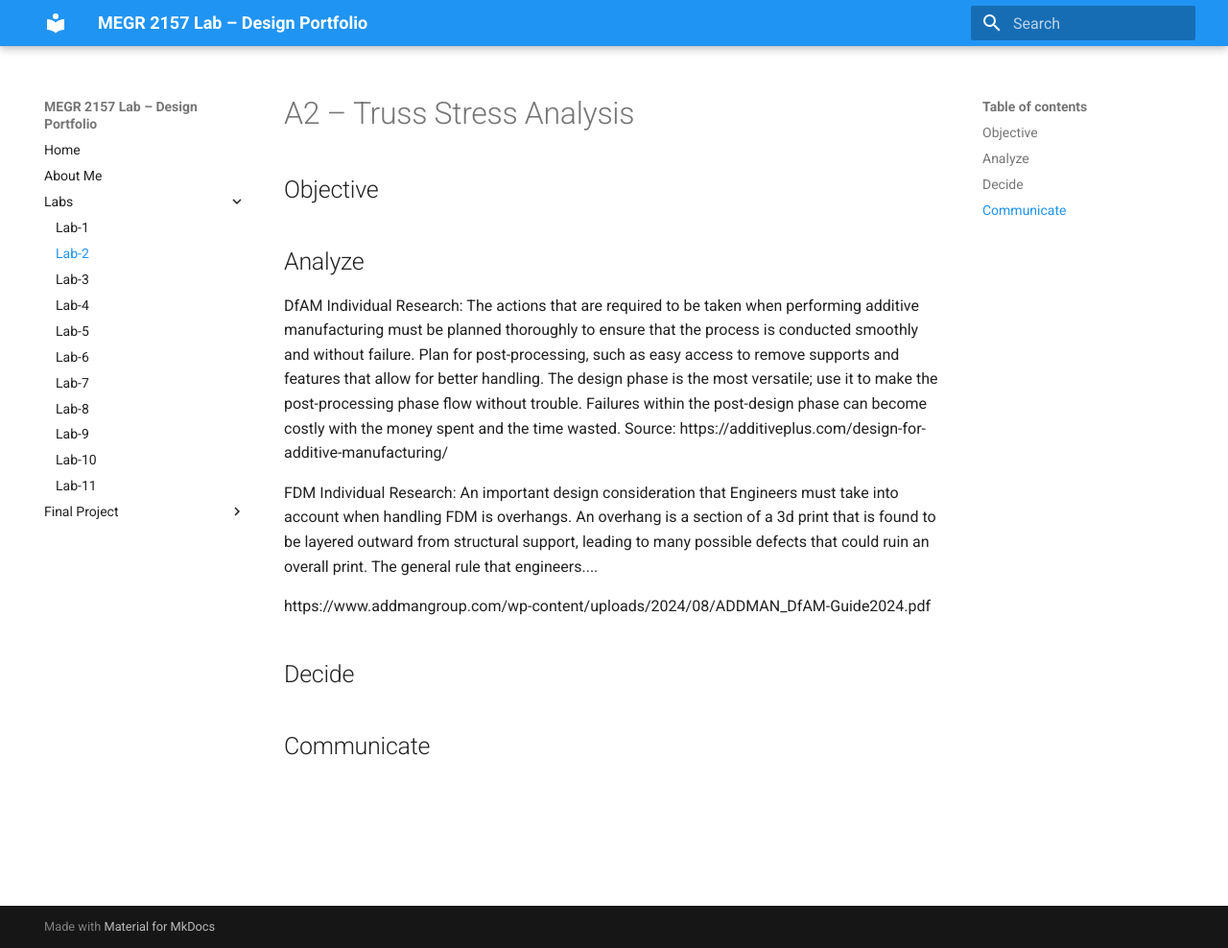
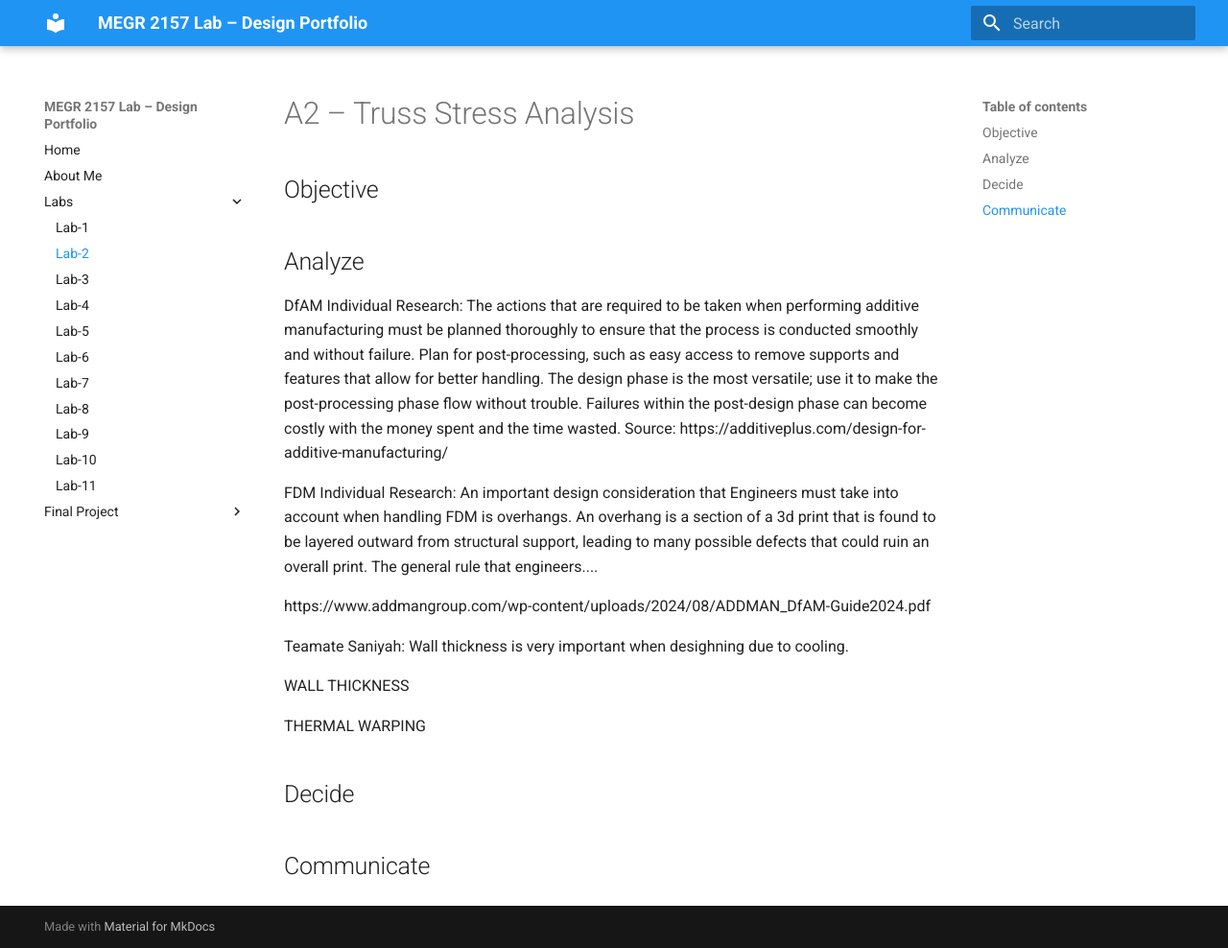
Before and after one commit to EthanMinton/Ethan-Minton-SophDesignLab-Portfolio, an MkDocs documentation site: the page built from docs/Labs/L02/index.md, in a window 1280 px wide and 988 px high. Shown: the whole window at 96% size. Built offline with MkDocs 1.6.1 and Material for MkDocs 9.7.7, drawn with Linux system fonts in a browser that asks for light colours.

Commit message:
Update index.md
Teamate Scatch (Need to Finish)

```diff
--- a/docs/Labs/L02/index.md
+++ b/docs/Labs/L02/index.md
@@ -12,6 +12,13 @@ FDM Individual Research: An important design consideration that Engineers must t
 
 https://www.addmangroup.com/wp-content/uploads/2024/08/ADDMAN_DfAM-Guide2024.pdf
 
+Teamate Saniyah: Wall thickness is very important when desighning due to cooling.
+
+WALL THICKNESS
+
+THERMAL WARPING
+
+
 ## Decide
 
 
```
